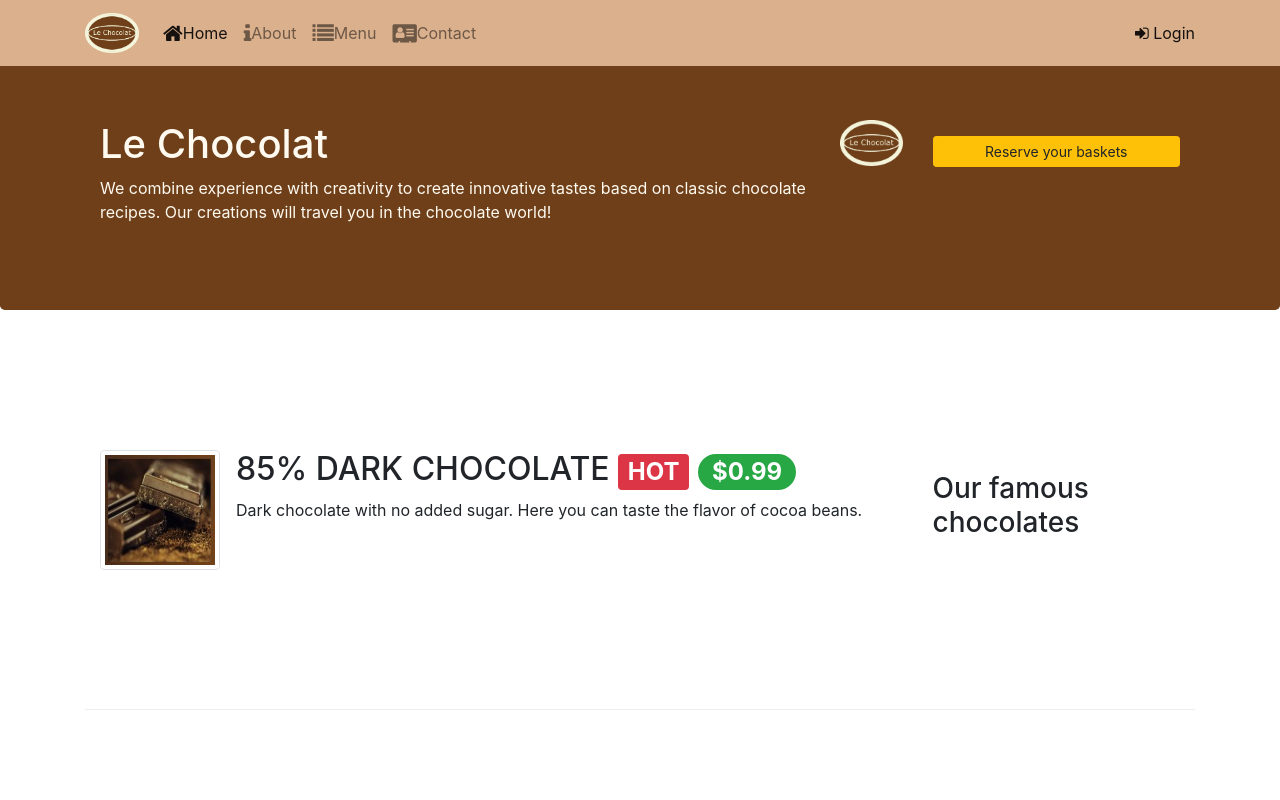
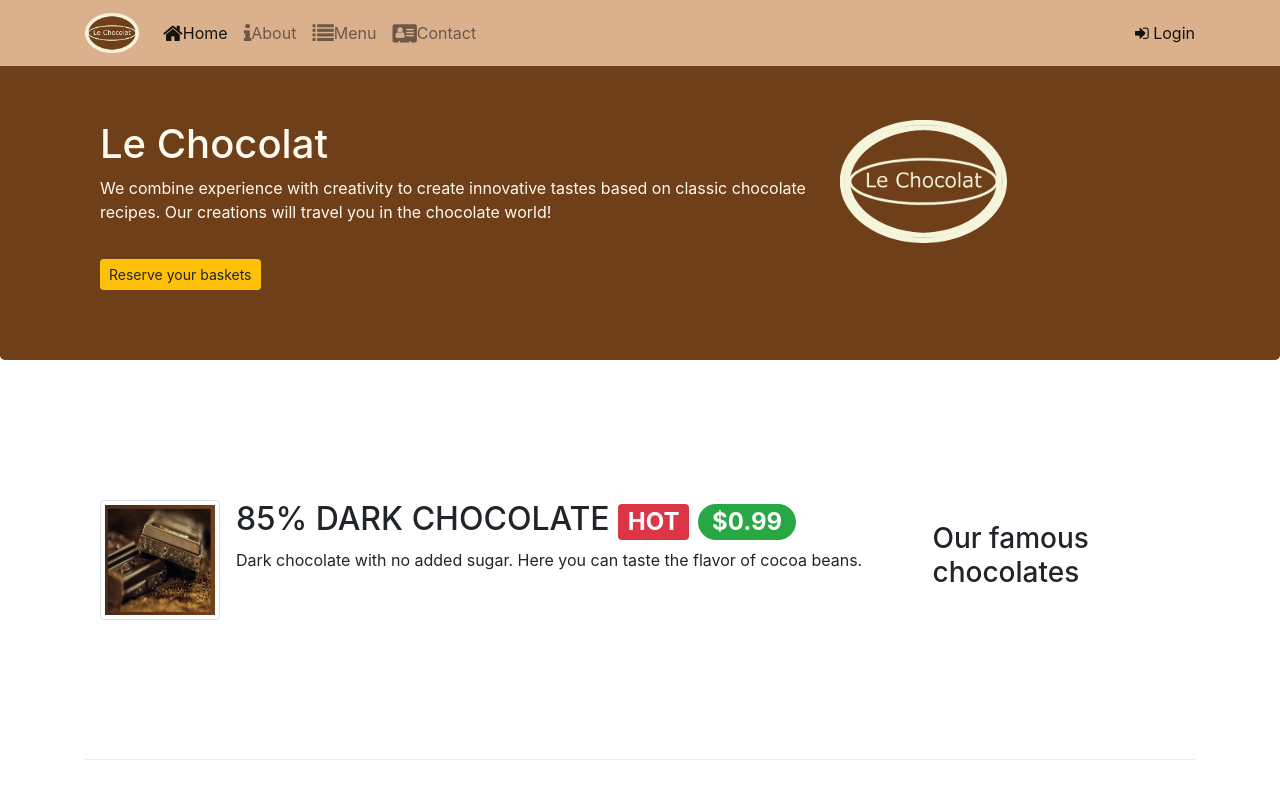
Before and after one commit to JimKos21/leChocolat, a website: page index.html in a window 1280 px wide. Shown: the top 800 px of the page. Drawn offline with nearby package versions, Linux system fonts and the light colour scheme.

Commit message:
Bootstrap Assignment 9 Task 2

```diff
--- a/index.html
+++ b/index.html
@@ -97,16 +97,14 @@
                     <p>We combine experience with creativity to create innovative tastes based on classic chocolate
                         recipes. Our creations will travel you in the chocolate world!</p>
                 </div>
-                <div class="col col-sm">
+                <div class="col-12 col-sm-3">
                     <img src="images/logo.png" class="img-fluid">
                 </div>
                 <div class="col-12 col-sm-3">
                     <p style="padding-left:5px;"></p>
-                    <a type="button" class="btn btn-warning btn-sm btn-block" data-toggle="tooltip" data-html="true"
-                        title="Or Call us at <br><strong>+ 987 6543 2100</strong>" data-placement="bottom"
-                        href="#reserve-form">
-                        Reserve your baskets
-                    </a>
+                    <a class="btn btn-warning btn-sm" href="#reserve" role="button" data-toggle="tooltip"
+                        data-html="true" title="Or Call us at <br><strong>+ 987 6543 2100</strong>"
+                        data-placement="bottom">Reserve your baskets</a>
                 </div>
 
             </div>
@@ -176,7 +174,7 @@
                 <div class="card border-default">
                     <h3 class="card-header bg-warning text-white" id="###">Reserve your baskets</h3>
                     <div class="card-body">
-                    <form>
+                        <form id="reserve">
                             <div class="form-group row">
                                 <label for="optradio" class="col-12 col-sm-3 col-form-label">
                                     Number of baskets
```
Lines whose indentation alone changed are shown as unchanged.
